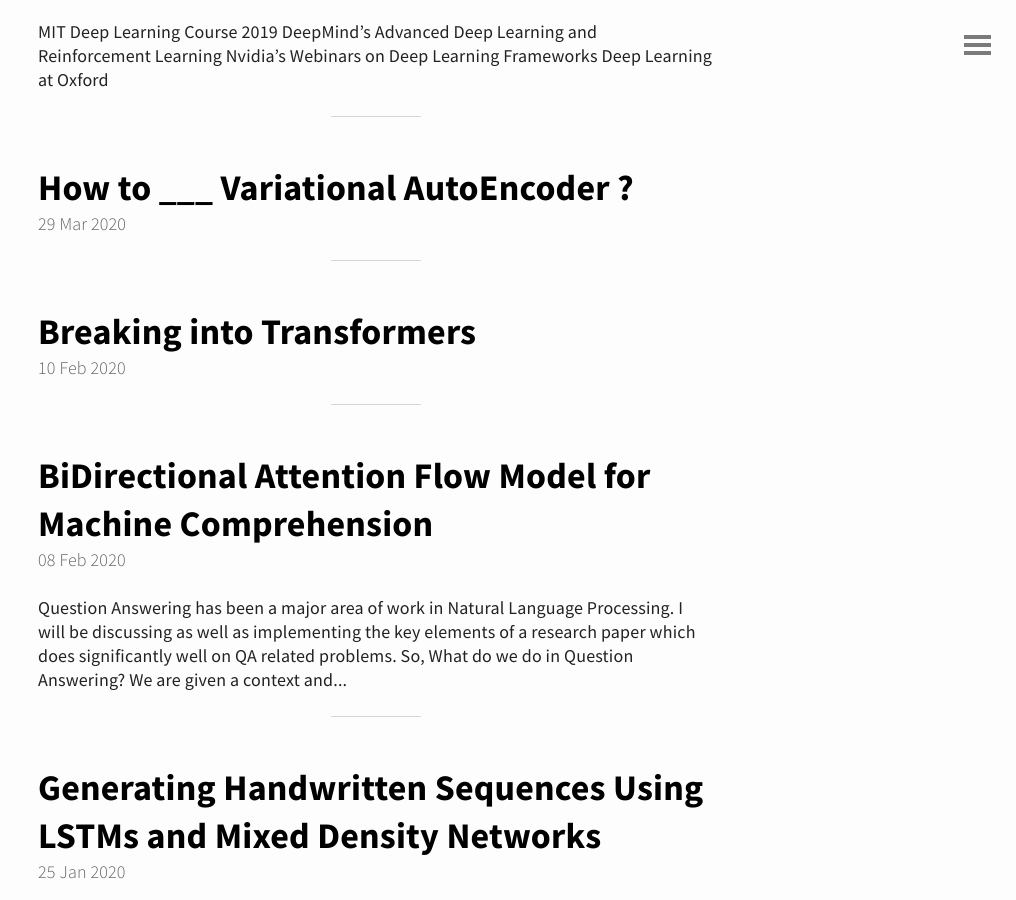
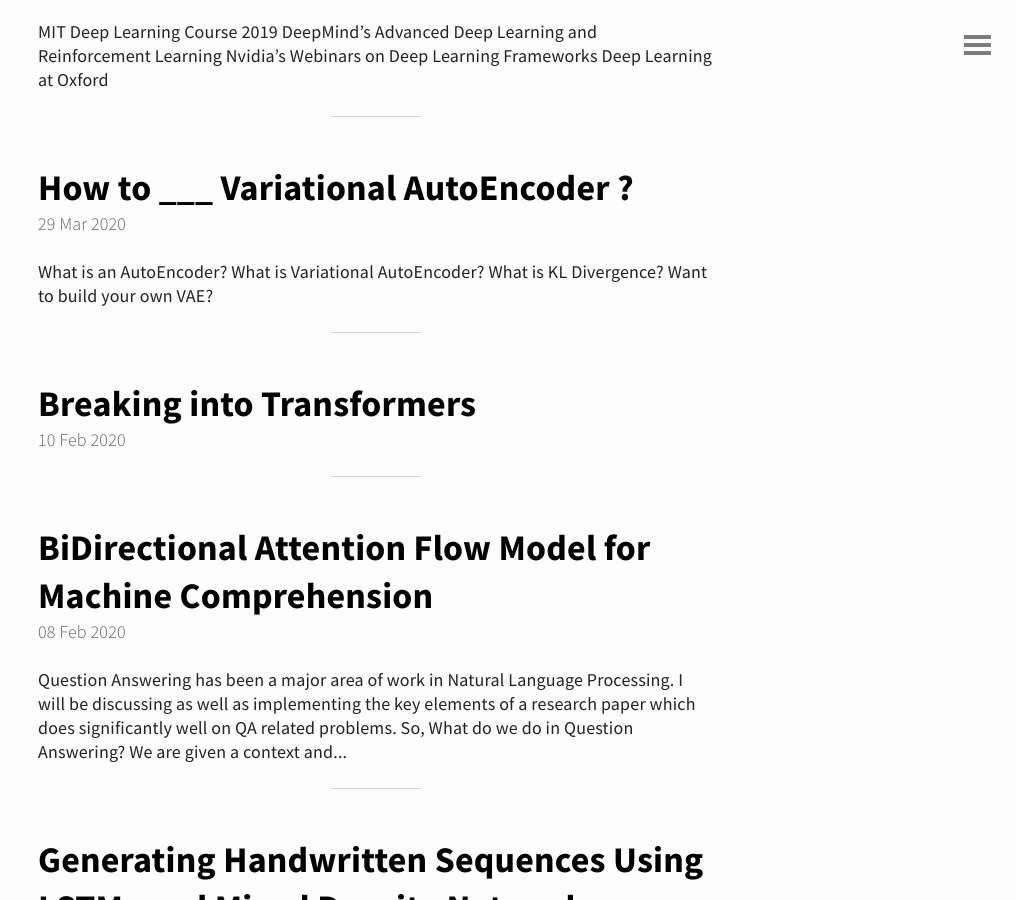
Before and after one commit to spraphul/blog, a Jekyll site: the page built from index.html, in a window 1280 px wide and 900 px high, scrolled down 315 px. Shown: the whole window, without its empty margins (264-1280 px from the left). Built offline with Jekyll 4.4.1, drawn with Linux system fonts in a browser that asks for light colours; the list of posts is cut into pages by our own code.

Commit message:
Update 2020-03-29-VAE.md

```diff
--- a/_posts/2020-03-29-VAE.md
+++ b/_posts/2020-03-29-VAE.md
@@ -3,3 +3,14 @@
 ---
 
 ![sjd](https://fastforwardlabs.github.io/blog-images/miriam/imgs_code/vae.4.png)
+
+#### What is an AutoEncoder?
+
+
+#### What is Variational AutoEncoder?
+
+
+#### What is KL Divergence?
+
+
+#### Want to build your own VAE?
```
